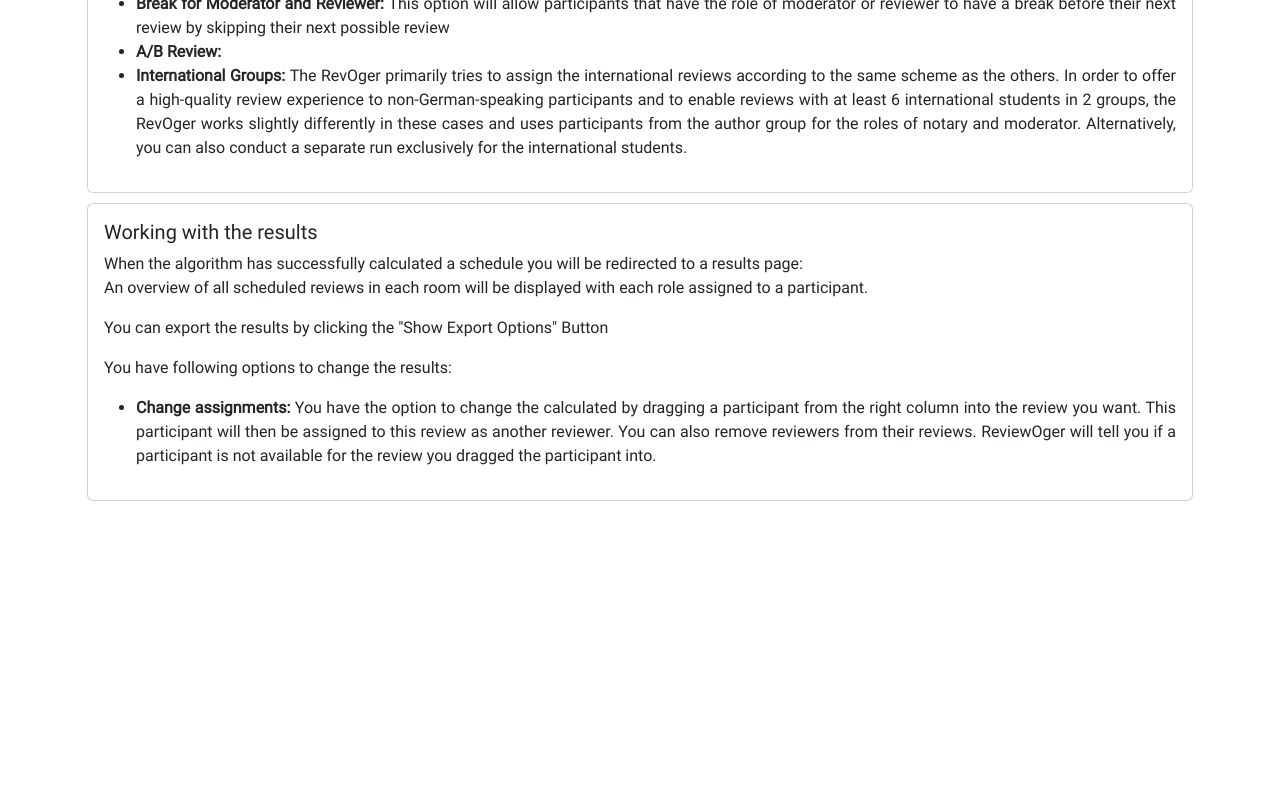
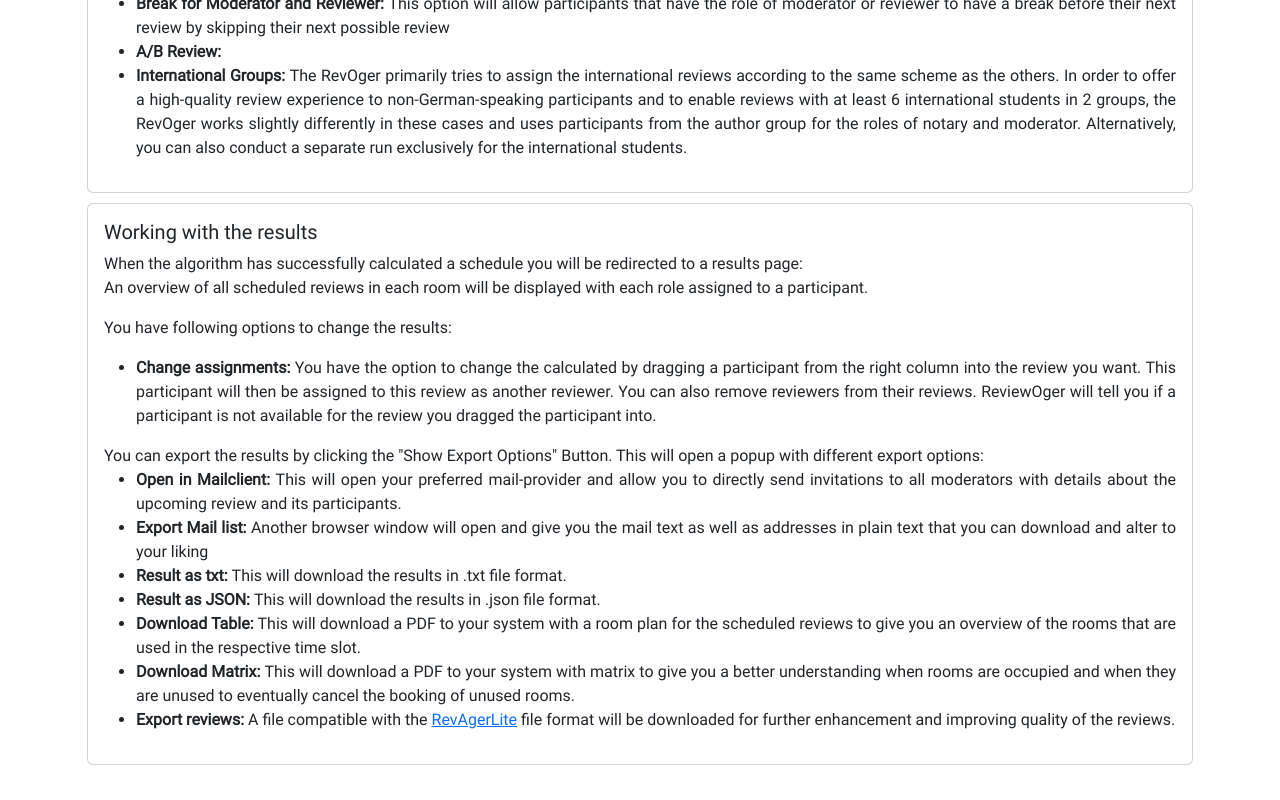
Before and after one commit to RichardWuensch/ReviewOgre, a React (Vite) app: page /docs in a window 1280 px wide. Shown: the part 1593-2393 px from the top of the page. Before the commit the page ends 2129 px from the top, so only its background shows below. Built offline with nearby package versions, Linux system fonts and the light colour scheme.

Commit message:
chore: enhance working with results docu

```diff
--- a/src/components/window/docsPage/DocsComponent.jsx
+++ b/src/components/window/docsPage/DocsComponent.jsx
@@ -26,8 +26,8 @@
                                         your data. The app can even be used without an internet connection - just click the install button
                                         in the search bar and you'll be able to use the tool whenever you need.
                                         <br /><br />
-                                        This tools is best used in combination with the RevAger/RevAgerLite application, as we offer
-                                        export-files which can be directly imported into these tools.
+                                        This tools is best used in combination with the <a href={'https://gitlab.com/kkohut/revager-lite'} target="_blank">RevAger/RevAgerLite</a>
+                                        application, as we offer export-files which can be directly imported into these tools.
                                     </span>
                                 </Card.Text>
                             </Card.Body>
@@ -190,13 +190,9 @@
                                             An overview of all scheduled reviews in each room will be displayed
                                             with each role assigned to a participant.
                                         </p>
-                                        <p>
-                                            You can export the results by clicking the "Show Export Options" Button
-                                        </p>
-                                        <p>
+                                         <p>
                                             You have following options to change the results:
                                         </p>
-
                                             <ul>
                                             <li>
                                                 <b style={{ fontWeight: 'bold' }}>Change assignments:  </b>
@@ -207,6 +203,47 @@
                                                 for the review you dragged the participant into.
                                             </li>
                                         </ul>
+                                        <p>
+                                            You can export the results by clicking the "Show Export Options" Button.
+                                            This will open a popup with different export options:
+                                            <ul>
+                                                <li>
+                                                     <b style={{ fontWeight: 'bold' }}>Open in Mailclient:  </b> This will
+                                                    open your preferred mail-provider and allow you to directly send invitations
+                                                    to all moderators with details about the upcoming review and its participants.
+                                                </li>
+                                                <li>
+                                                    <b style={{ fontWeight: 'bold' }}>Export Mail list:  </b> Another browser window will
+                                                    open and give you the mail text as well as addresses in plain text that you
+                                                    can download and alter to your liking
+                                                </li>
+                                                <li>
+                                                    <b style={{ fontWeight: 'bold' }}>Result as txt:  </b> This will download the
+                                                    results in .txt file format.
+                                                </li>
+                                                <li>
+                                                    <b style={{ fontWeight: 'bold' }}>Result as JSON:  </b> This will download the
+                                                    results in .json file format.
+                                                </li>
+                                                 <li>
+                                                    <b style={{ fontWeight: 'bold' }}>Download Table:  </b> This will download
+                                                     a PDF to your system with a room plan for the scheduled reviews to give you an
+                                                     overview of the rooms that are used in the respective time slot.
+                                                </li>
+                                                <li>
+                                                    <b style={{ fontWeight: 'bold' }}>Download Matrix:  </b> This will download
+                                                     a PDF to your system with matrix to give you a better understanding
+                                                    when rooms are occupied and when they are unused to eventually cancel
+                                                    the booking of unused rooms.
+                                                </li>
+                                                <li>
+                                                    <b style={{ fontWeight: 'bold' }}>Export reviews:  </b> A file compatible
+                                                    with the <a href={'https://gitlab.com/kkohut/revager-lite'} target="_blank">RevAgerLite</a> file format will be downloaded
+                                                    for further enhancement and improving quality of the reviews.
+                                                </li>
+                                            </ul>
+                                        </p>
+
                                     </span>
                                 </Card.Text>
                             </Card.Body>
```
